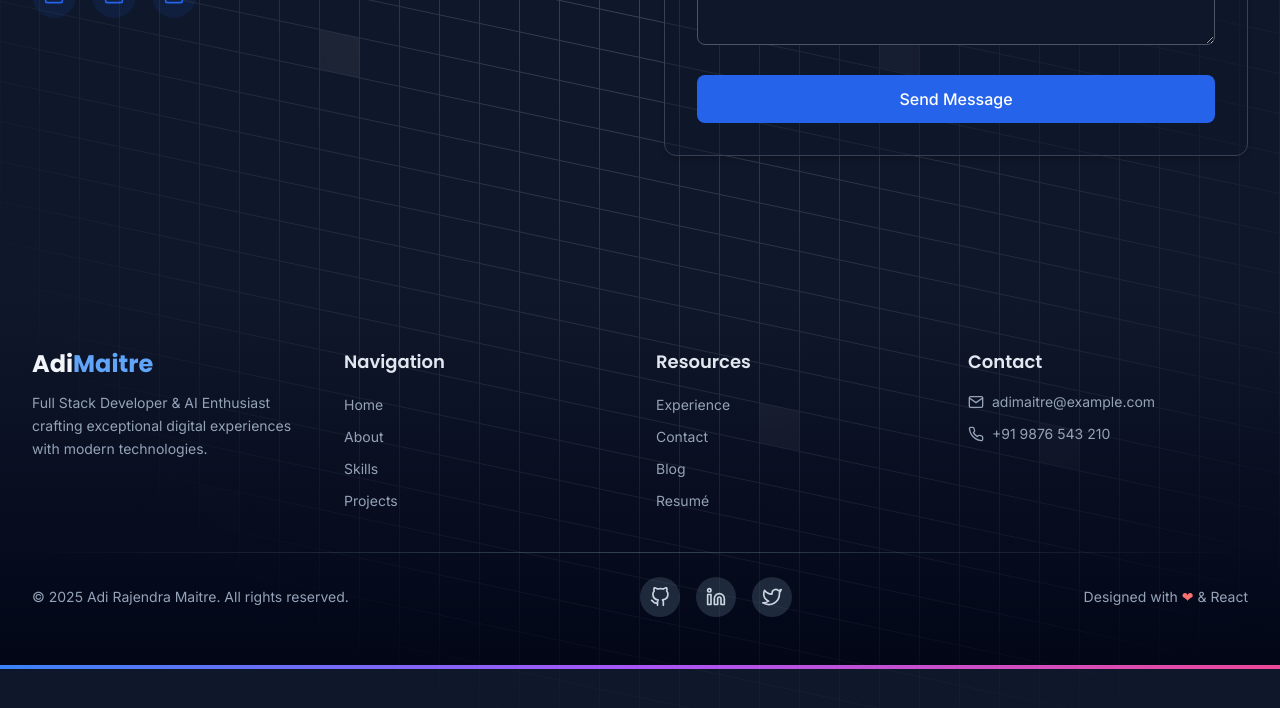
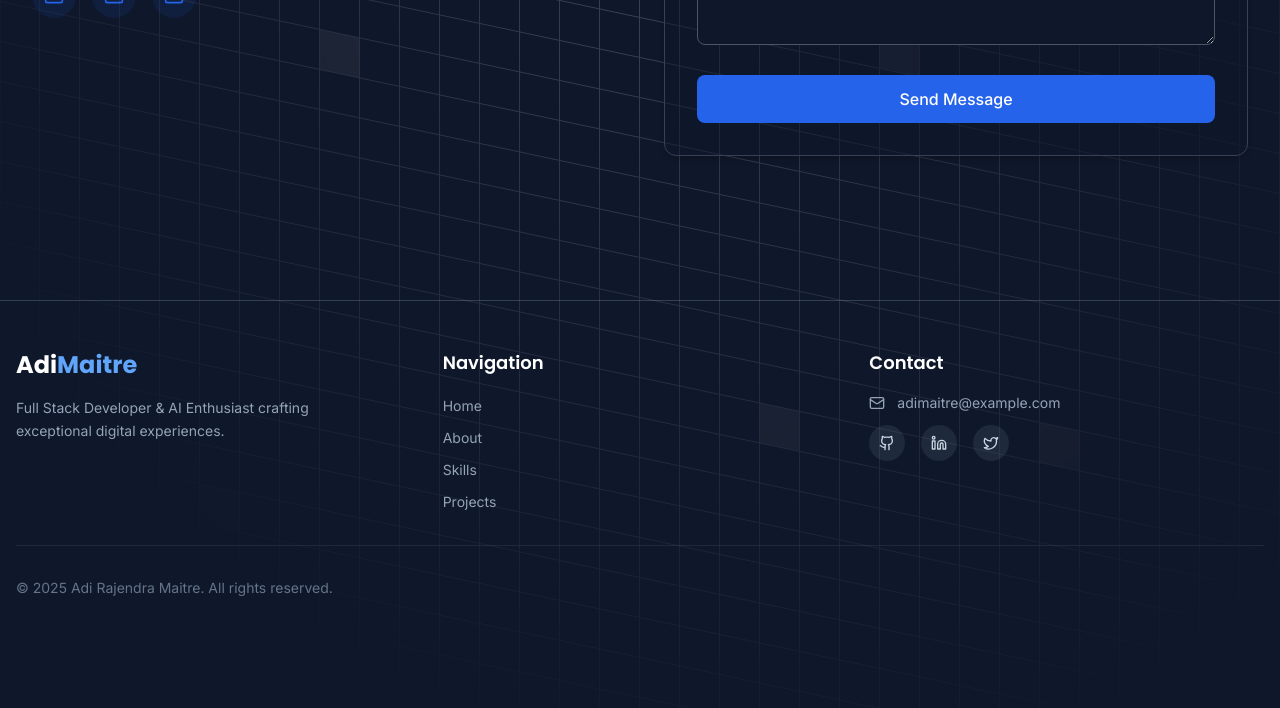
Before and after one commit to IchigoSolos69/portfolio_website, a React (Vite) app: page / in a window 1280 px wide. Shown: the part 6304-7012 px from the top of the page. Built offline with nearby package versions, Linux system fonts and the light colour scheme.

Commit message:
Update Footer.tsx

```diff
--- a/src/components/Footer.tsx
+++ b/src/components/Footer.tsx
@@ -1,26 +1,25 @@
-import { FiGithub, FiLinkedin, FiTwitter, FiMail, FiPhone } from 'react-icons/fi';
+import { Github, Linkedin, Twitter, Mail } from 'lucide-react';
 
 const Footer = () => {
   const currentYear = new Date().getFullYear();
 
   return (
-    <footer className="bg-gradient-to-b from-slate-900 to-slate-950 text-slate-100">
-      {/* Main Footer Content */}
-      <div className="section-container py-12">
-        <div className="grid grid-cols-1 md:grid-cols-2 lg:grid-cols-4 gap-8 mb-10">
+    <footer className="bg-slate-900 border-t border-slate-700 text-slate-300">
+      <div className="max-w-7xl mx-auto px-4 py-12">
+        <div className="grid grid-cols-1 md:grid-cols-3 gap-8">
           {/* Brand Section */}
-          <div className="flex flex-col">
-            <h3 className="text-2xl font-bold mb-3">
+          <div className="flex flex-col space-y-4">
+            <h3 className="text-2xl font-bold text-white">
               Adi<span className="text-blue-400">Maitre</span>
             </h3>
-            <p className="text-slate-400 text-sm leading-relaxed">
-              Full Stack Developer & AI Enthusiast crafting exceptional digital experiences with modern technologies.
+            <p className="text-slate-400 text-sm leading-relaxed max-w-xs">
+              Full Stack Developer & AI Enthusiast crafting exceptional digital experiences.
             </p>
           </div>
 
           {/* Quick Links */}
           <div>
-            <h4 className="text-lg font-semibold mb-4 text-slate-200">Navigation</h4>
+            <h4 className="text-lg font-semibold mb-4 text-white">Navigation</h4>
             <ul className="space-y-2">
               <li><a href="#home" className="text-slate-400 hover:text-blue-400 transition-colors text-sm">Home</a></li>
               <li><a href="#about" className="text-slate-400 hover:text-blue-400 transition-colors text-sm">About</a></li>
@@ -29,80 +28,45 @@ const Footer = () => {
             </ul>
           </div>
 
-          {/* More Links */}
-          <div>
-            <h4 className="text-lg font-semibold mb-4 text-slate-200">Resources</h4>
-            <ul className="space-y-2">
-              <li><a href="#experience" className="text-slate-400 hover:text-blue-400 transition-colors text-sm">Experience</a></li>
-              <li><a href="#contact" className="text-slate-400 hover:text-blue-400 transition-colors text-sm">Contact</a></li>
-              <li><a href="#" className="text-slate-400 hover:text-blue-400 transition-colors text-sm">Blog</a></li>
-              <li><a href="#" className="text-slate-400 hover:text-blue-400 transition-colors text-sm">Resumé</a></li>
-            </ul>
-          </div>
-
           {/* Contact Info */}
           <div>
-            <h4 className="text-lg font-semibold mb-4 text-slate-200">Contact</h4>
+            <h4 className="text-lg font-semibold mb-4 text-white">Contact</h4>
             <div className="space-y-3">
-              <a href="mailto:adimaitre@example.com" className="flex items-center gap-2 text-slate-400 hover:text-blue-400 transition-colors text-sm">
-                <FiMail className="w-4 h-4" />
+              <a href="mailto:adimaitre@example.com" className="flex items-center gap-3 text-slate-400 hover:text-blue-400 transition-colors text-sm">
+                <Mail className="w-4 h-4" />
                 <span>adimaitre@example.com</span>
               </a>
-              <a href="tel:+919876543210" className="flex items-center gap-2 text-slate-400 hover:text-blue-400 transition-colors text-sm">
-                <FiPhone className="w-4 h-4" />
-                <span>+91 9876 543 210</span>
-              </a>
+              <div className="flex gap-4 mt-4">
+                {[
+                  { Icon: Github, href: "https://github.com" },
+                  { Icon: Linkedin, href: "https://linkedin.com" },
+                  { Icon: Twitter, href: "https://twitter.com" }
+                ].map(({ Icon, href }, index) => (
+                  <a
+                    key={index}
+                    href={href}
+                    target="_blank"
+                    rel="noopener noreferrer"
+                    className="w-9 h-9 rounded-full bg-slate-800 hover:bg-blue-500 flex items-center justify-center transition-colors"
+                  >
+                    <Icon className="w-4 h-4" />
+                  </a>
+                ))}
+              </div>
             </div>
           </div>
         </div>
 
         {/* Divider */}
-        <div className="h-px bg-gradient-to-r from-transparent via-slate-700 to-transparent mb-6"></div>
+        <div className="h-px bg-slate-800 my-8"></div>
 
         {/* Bottom Section */}
         <div className="flex flex-col md:flex-row justify-between items-center gap-4">
-          {/* Copyright */}
-          <div className="text-slate-400 text-sm">
+          <div className="text-slate-500 text-sm">
             &copy; {currentYear} Adi Rajendra Maitre. All rights reserved.
-          </div>
-
-          {/* Social Icons */}
-          <div className="flex gap-4">
-            <a
-              href="https://github.com"
-              target="_blank"
-              rel="noopener noreferrer"
-              className="w-10 h-10 rounded-full bg-slate-800 hover:bg-blue-500 flex items-center justify-center transition-colors text-slate-300 hover:text-white"
-            >
-              <FiGithub className="w-5 h-5" />
-            </a>
-            <a
-              href="https://linkedin.com"
-              target="_blank"
-              rel="noopener noreferrer"
-              className="w-10 h-10 rounded-full bg-slate-800 hover:bg-blue-500 flex items-center justify-center transition-colors text-slate-300 hover:text-white"
-            >
-              <FiLinkedin className="w-5 h-5" />
-            </a>
-            <a
-              href="https://twitter.com"
-              target="_blank"
-              rel="noopener noreferrer"
-              className="w-10 h-10 rounded-full bg-slate-800 hover:bg-blue-500 flex items-center justify-center transition-colors text-slate-300 hover:text-white"
-            >
-              <FiTwitter className="w-5 h-5" />
-            </a>
-          </div>
-
-          {/* Design Info */}
-          <div className="text-slate-400 text-sm">
-            Designed with <span className="text-red-400">❤</span> & React
           </div>
         </div>
       </div>
-
-      {/* Top Accent Line */}
-      <div className="h-1 bg-gradient-to-r from-blue-500 via-purple-500 to-pink-500"></div>
     </footer>
   );
 };
```
